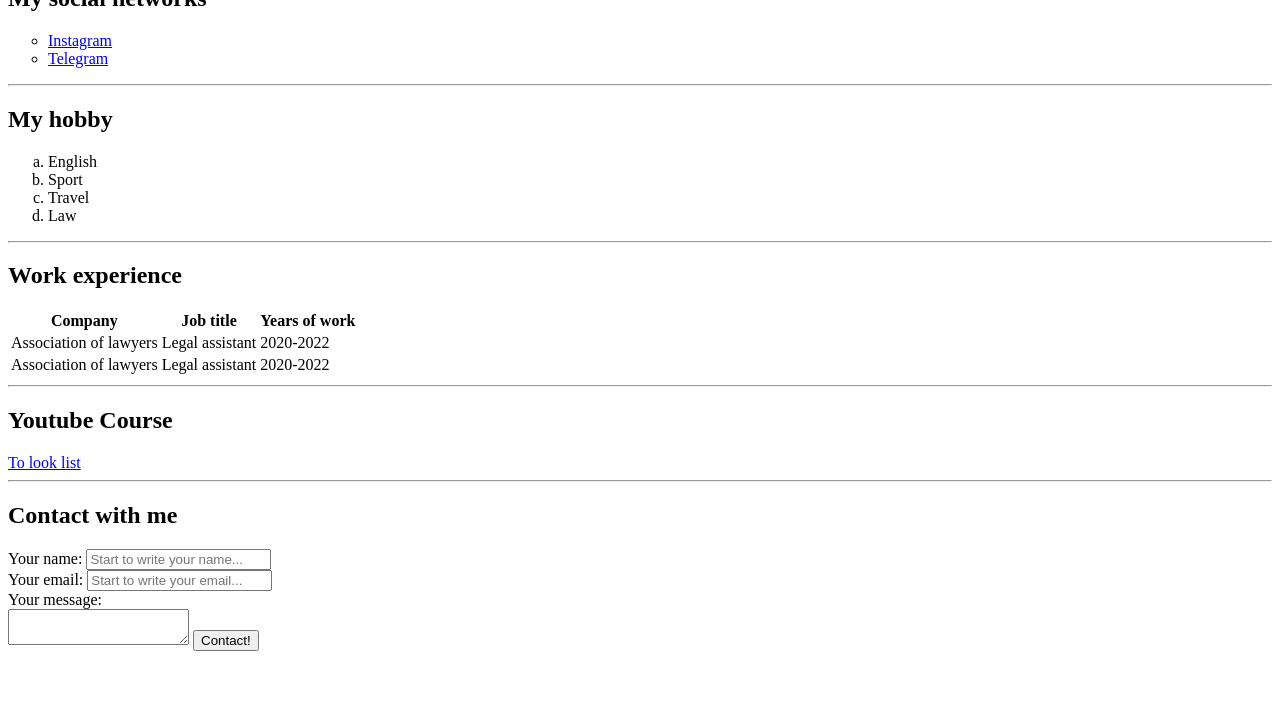
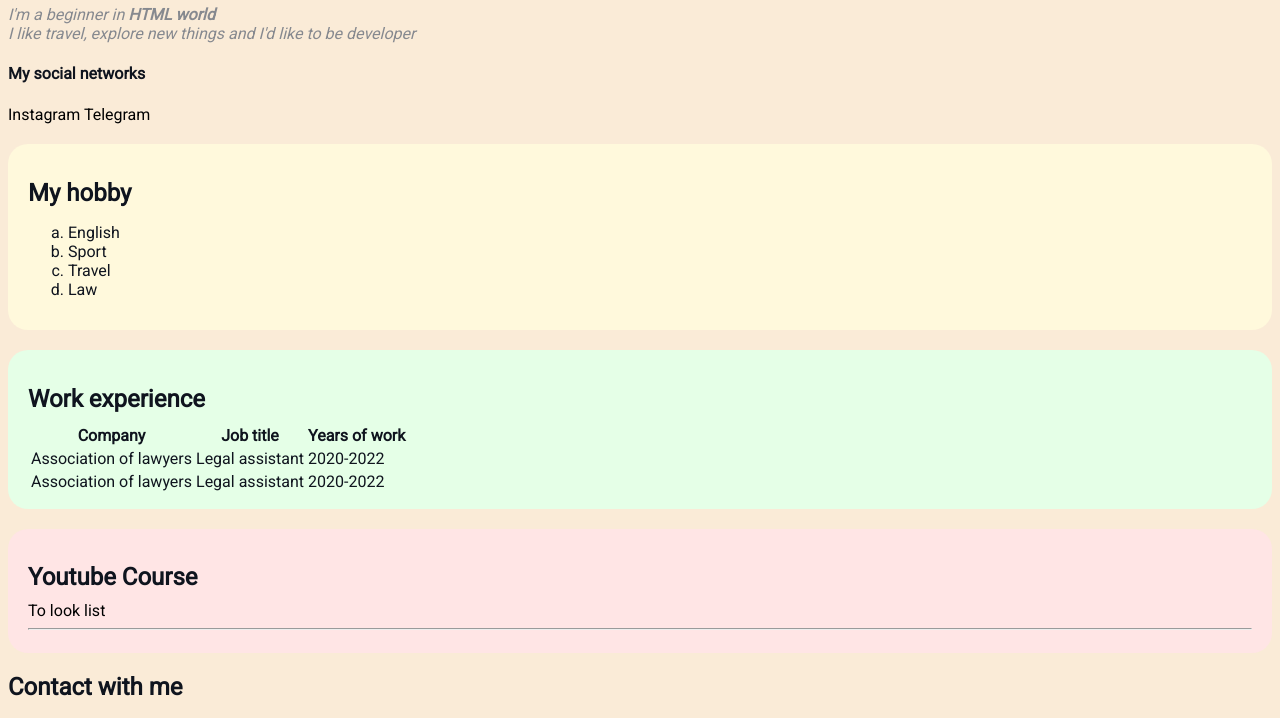
Before and after one commit to DarynaTorianyk/CV, a plain HTML site: page index.html in a window 1280 px wide. Shown: the part 233-951 px from the top of the page. Before the commit the page ends 892 px from the top, so only its background shows below. Drawn offline with Linux system fonts and the light colour scheme.

Commit message:
Change css-style

```diff
--- a/index.html
+++ b/index.html
@@ -1,43 +1,38 @@
 <!DOCTYPE html>
 <html>
   <head>
-    <meta charset="UTF-8"/>
+    <meta charset="UTF-8" />
     <title>Daryna CV</title>
+    <link href="styles.css" rel="stylesheet" />
   </head>
   <body>
-<table cellspacing="15">
-    <tr>
-        <td>
-            <img src="avatar.jpg" width="200" alt="it's my photo"/>
-        </td>
-        <td>
+    < class="container">
+      <div class="info">
+        <img src="avatar.jpg" alt="it's my photo" class="avatar" />
         <h1>Daryna Torianyk</h1>
-            <p><em>I'm a beginner in <strong>HTML world</strong></em></p>
+        <p>I'm a beginner in <strong>HTML world</strong></p>
         <p>I like travel, explore new things and I'd like to be developer</p>
-        </td>
-    </tr>
-</table>
 
-   <hr>
+        <h4>My social networks</h4>
 
-   <h2>My social networks</h2>
-   <ul type="circle">
-     <li><a href="https://instagram.com/torianyk_daryna" target="_blank">Instagram</a></li>
-     <li><a href="https://t.me/torianyk_daryna" target="_blank">Telegram</a></li>
-   </ul>
+        <a href="https://instagram.com/torianyk_daryna" target="_blank"
+          >Instagram</a
+        >
 
-<hr>
+        <a href="https://t.me/torianyk_daryna" target="_blank">Telegram</a>
+      </div>
 
-   <h2> My hobby</h2>
+      <div class="card bg-yellow">
+        <h2>My hobby</h2>
         <ol type="a">
           <li>English</li>
           <li>Sport</li>
           <li>Travel</li>
           <li>Law</li>
         </ol>
+      </div>
 
-<hr>
-
+      <div class="card bg-green">
         <h2>Work experience</h2>
         <table>
           <tr>
@@ -56,33 +51,44 @@
             <td>2020-2022</td>
           </tr>
         </table>
+      </div>
 
-   <hr>
+      <div class="card bg-red">
+        <h2>Youtube Course</h2>
+        <a href="youtube.html">To look list</a>
+        <hr />
+      </div>
 
-   <h2> Youtube Course</h2>
-   <a href="youtube.html">To look list</a>
-
-<hr>
 
       <h2>Contact with me</h2>
 
       <form action="/">
         <label for="name">Your name:</label>
-   <input type="text" id="name" placeholder="Start to write your name...">
+        <input
+          type="text"
+          id="name"
+          placeholder="Start to write your name..."
+        />
 
-   <br>
+        <br />
 
         <label for="email">Your email:</label>
-   <input type="text" id="email" placeholder="Start to write your email...">
+        <input
+          type="text"
+          id="email"
+          placeholder="Start to write your email..."
+        />
 
-   <br>
+        <br />
 
         <label for="text">Your message:</label>
-   <br>
+        <br />
         <textarea id="text" rows="2" cols="20"></textarea>
 
-   <input type="submit" value="Contact!">
+        <input type="submit" value="Contact!" />
       </form>
+    </div>
 
+    <div style="margin-bottom: 500px"></div>
   </body>
 </html>
--- /dev/null
+++ b/styles.css
@@ -0,0 +1,86 @@
+@import url("https://fonts.googleapis.com/css2?family=Roboto&display=swap");
+
+body {
+  background-color: antiquewhite;
+  color: #0f141e;
+
+  font-size: 16px;
+  font-weight: normal;
+  font-family: "Roboto", sans-serif;
+}
+a {
+  color: black;
+  text-decoration: none;
+}
+
+a:hover {
+  text-decoration: underline;
+}
+
+a:active {
+  color: aqua;
+}
+
+a:visited {
+  color: #86898f;
+}
+
+.avatar {
+  width: 200px;
+  border-radius: 28px;
+  box-shadow: 4px 4px 14px rgba(0, 0, 0, 0.25);
+}
+
+.info {
+  margin-bottom: 20px;
+}
+
+.info p {
+  color: #86898f;
+  margin: 0;
+  font-style: italic;
+}
+
+.container {
+  max-width: 750px;
+  margin: auto;
+}
+
+/* .social {
+  background: lightgray;
+  padding: 15px 40px;
+  margin: 5px;
+
+  border: 5px solid palevioletred;
+} */
+
+/* .box-model > div {
+  float: left;
+  background: #0f141e;
+  height: 200px;
+  border: 4px solid red;
+  width: 25%;
+  box-sizing: border-box;
+} */
+
+.bg-yellow {
+  background: #fff9dc;
+}
+
+.bg-green {
+  background: #e5ffe7;
+}
+
+.bg-red {
+  background: #ffe5e5;
+}
+
+.card {
+  padding: 15px 20px;
+  margin-bottom: 20px;
+  border-radius: 20px;
+}
+
+.card h2 {
+  margin-bottom: 10px;
+}
```
Lines whose indentation alone changed are shown as unchanged.
